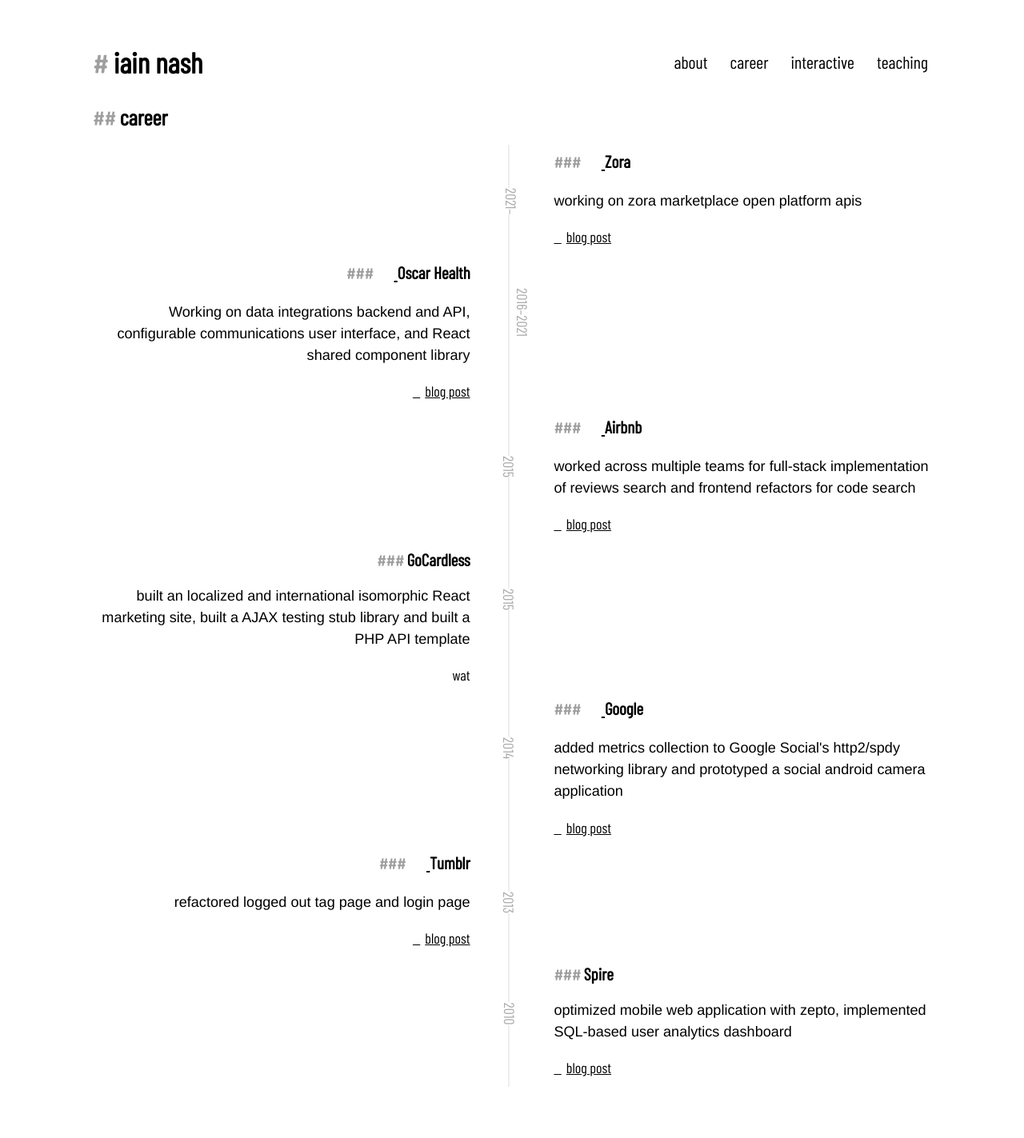
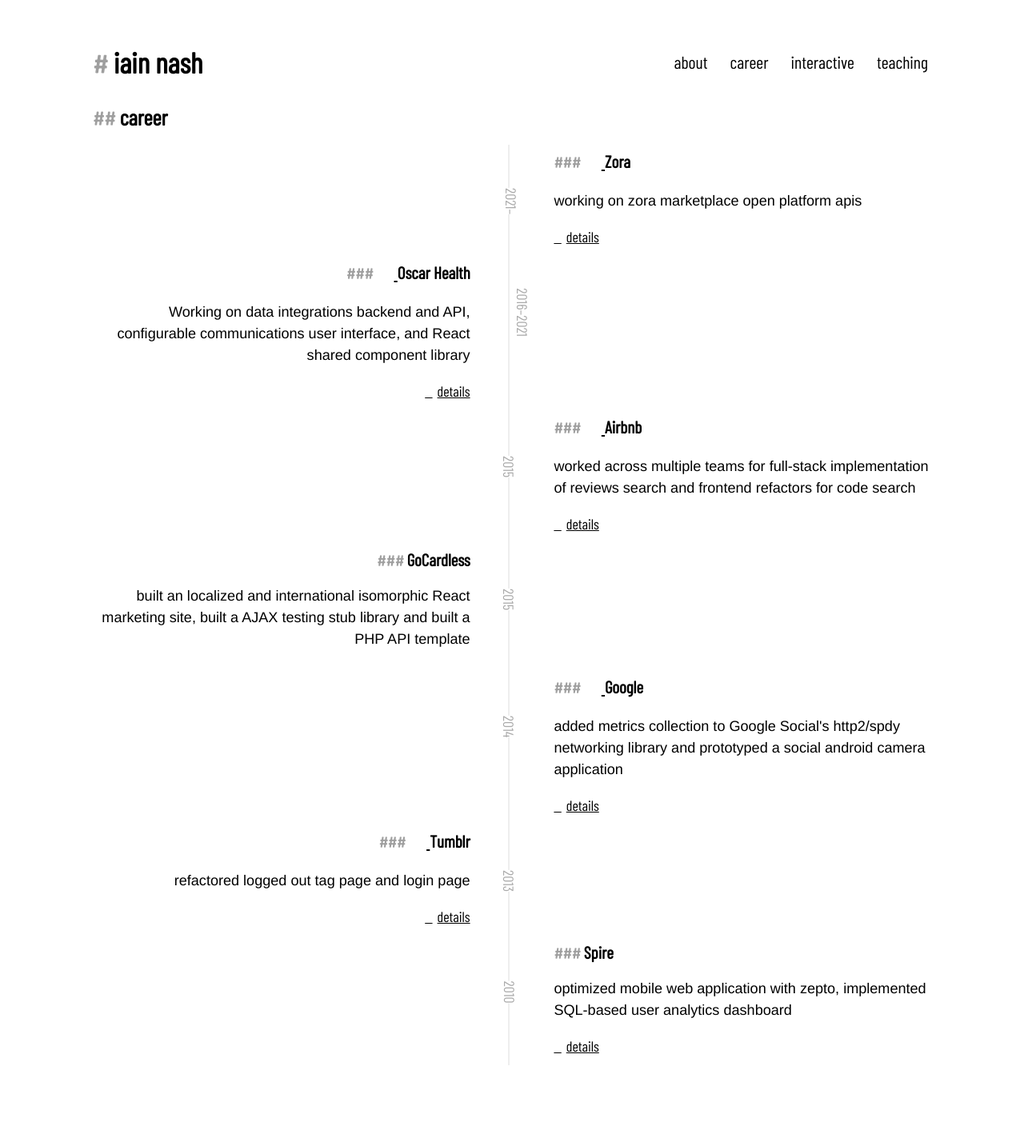
Before and after one commit to iainnash/iainnash.github.io, a Jekyll site: the page built from career.md, in a window 1280 px wide. Shown: the whole page at 80% size. Built offline with Jekyll 4.4.1, drawn with Linux system fonts in a browser that asks for light colours; a style sheet for code colours, icons or effects is not loaded; after the commit the page ends 1396 px from its top, so only the background shows below that.

Commit message:
fix wording

```diff
--- a/_includes/career.html
+++ b/_includes/career.html
@@ -15,10 +15,9 @@
           <p>{{ career.summary }}</p>
           <div>
               {% if career.more %}
-              wat
                 {{ career.permalink }}
               {% else if career.link %}
-                  <a href="{{ career.link }}">blog post</a>
+                  <a href="{{ career.link }}">details</a>
               {% endif %}
           </div>
       </div>
```
